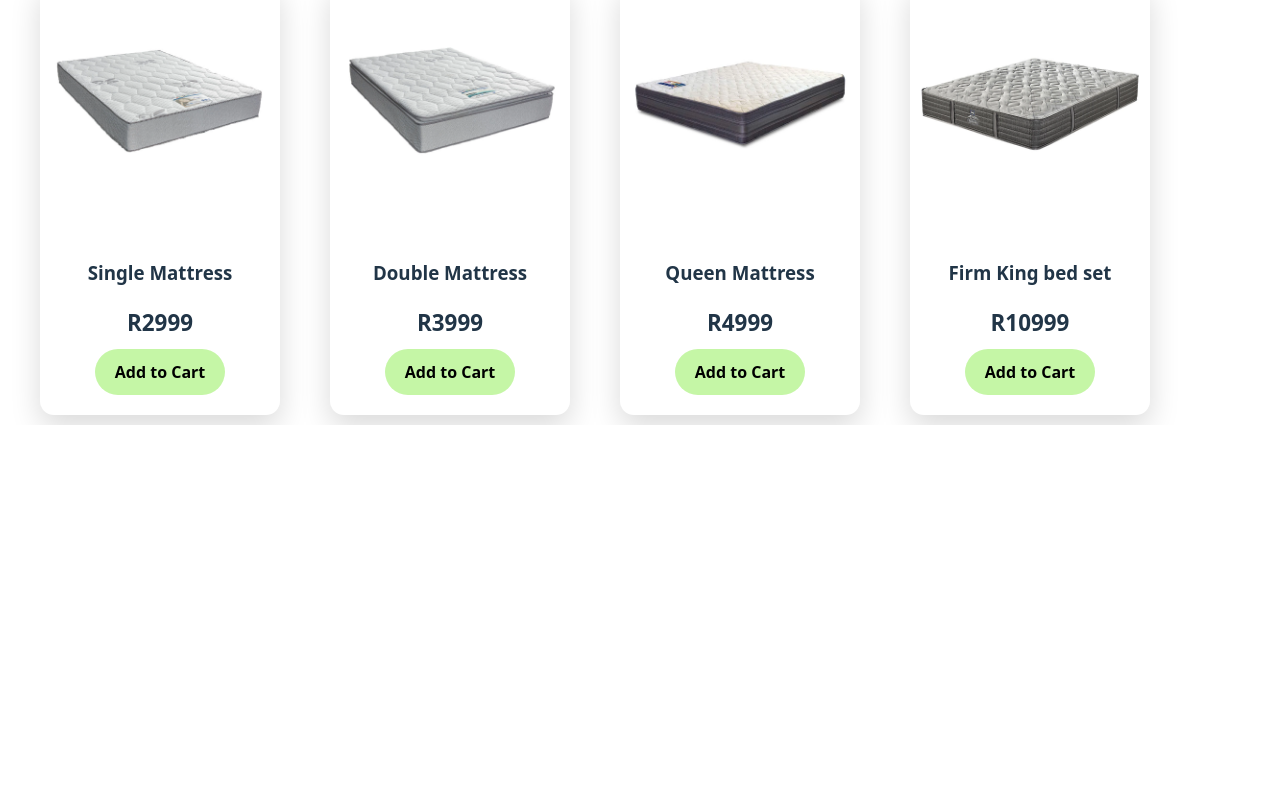
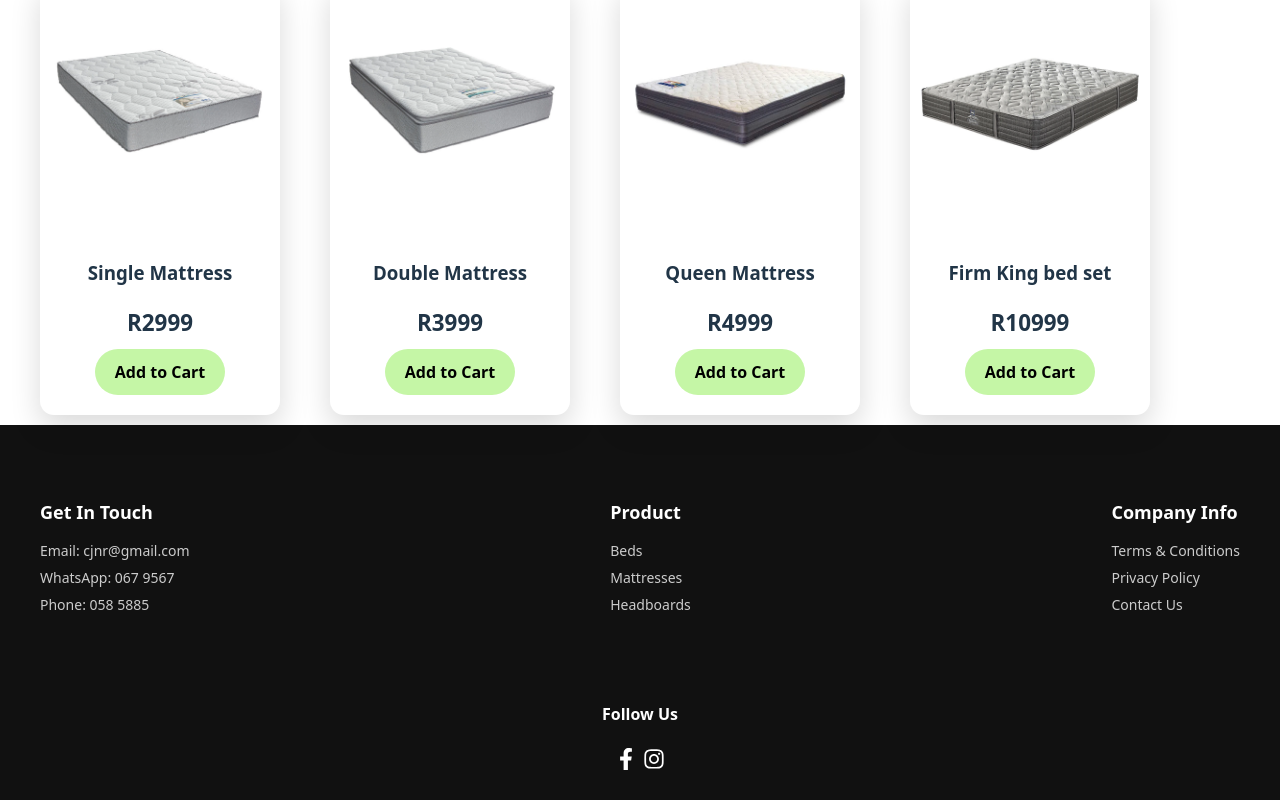
Before and after one commit to Nyaungwa/James-Beds, a React (Vite) app in the folder Frontend/: page / in a window 1280 px wide. Shown: the part 1461-2261 px from the top of the page. Before the commit the page ends 1886 px from the top, so only its background shows below. Built offline with nearby package versions, Linux system fonts and the light colour scheme.

Commit message:
Adding a partial Homepage code

```diff
--- a/Frontend/src/pages/Homepage.css
+++ b/Frontend/src/pages/Homepage.css
@@ -310,3 +310,43 @@
     gap: 50px;
     margin: 10px 40px;
 }
+
+.footer {
+    background-color: #111;
+    color: white;
+    padding: 50px 40px 30px;
+}
+
+/* This is the MAIN FIX */
+.footer-content {
+    display: flex;
+    justify-content: space-between;
+    gap: 60px;
+}
+
+.footer-column h4 {
+    margin-bottom: 14px;
+    font-size: 18px;
+}
+
+.footer-column p {
+    margin: 6px 0;
+    font-size: 14px;
+    color: #ccc;
+}
+
+
+.follow-us-bottom {
+    margin-top: 40px;
+    padding-top: 20px;
+    text-align: center;
+}
+
+
+
+.social-icons {
+    display: flex;
+    justify-content: center;
+    gap: 22px;
+    font-size:22px
+}
--- a/Frontend/src/pages/Homepage.jsx
+++ b/Frontend/src/pages/Homepage.jsx
@@ -1,6 +1,7 @@
 import React from "react";
 import "./Homepage.css";
-import {FaUser, FaShoppingCart, FaSearch} from "react-icons/fa";
+import {FaUser, FaShoppingCart, FaSearch, FaFacebookF, FaInstagram} from "react-icons/fa";
+
 
 function HomePage() {
     return (
@@ -198,6 +199,43 @@ function HomePage() {
                 </div>
             </div>
         </div>
+
+        <footer className="footer">
+            <div className="footer-content">
+
+                <div className="footer-column">
+                    <h4>Get In Touch</h4>
+                    <p>Email: cjnr@gmail.com</p>
+                    <p>WhatsApp: 067 9567</p>
+                    <p>Phone: 058 5885</p>
+                </div>
+
+                <div className="footer-column">
+                    <h4>Product</h4>
+                    <p>Beds</p>
+                    <p>Mattresses</p>
+                    <p>Headboards</p>
+                </div>
+
+                <div className="footer-column">
+                    <h4>Company Info</h4>
+                    <p>Terms & Conditions</p>
+                    <p>Privacy Policy</p>
+                    <p>Contact Us</p>
+                </div>
+             </div>
+
+            <div className="follow-us-bottom">
+                <h4>Follow Us</h4>
+
+                <div className="social-icons">
+                    <div className="icon-items">
+                        <FaFacebookF className="icon" />
+                        <FaInstagram className="icon" />
+                    </div>
+                </div>
+            </div>
+        </footer>
     </div>
     );
 }
```
